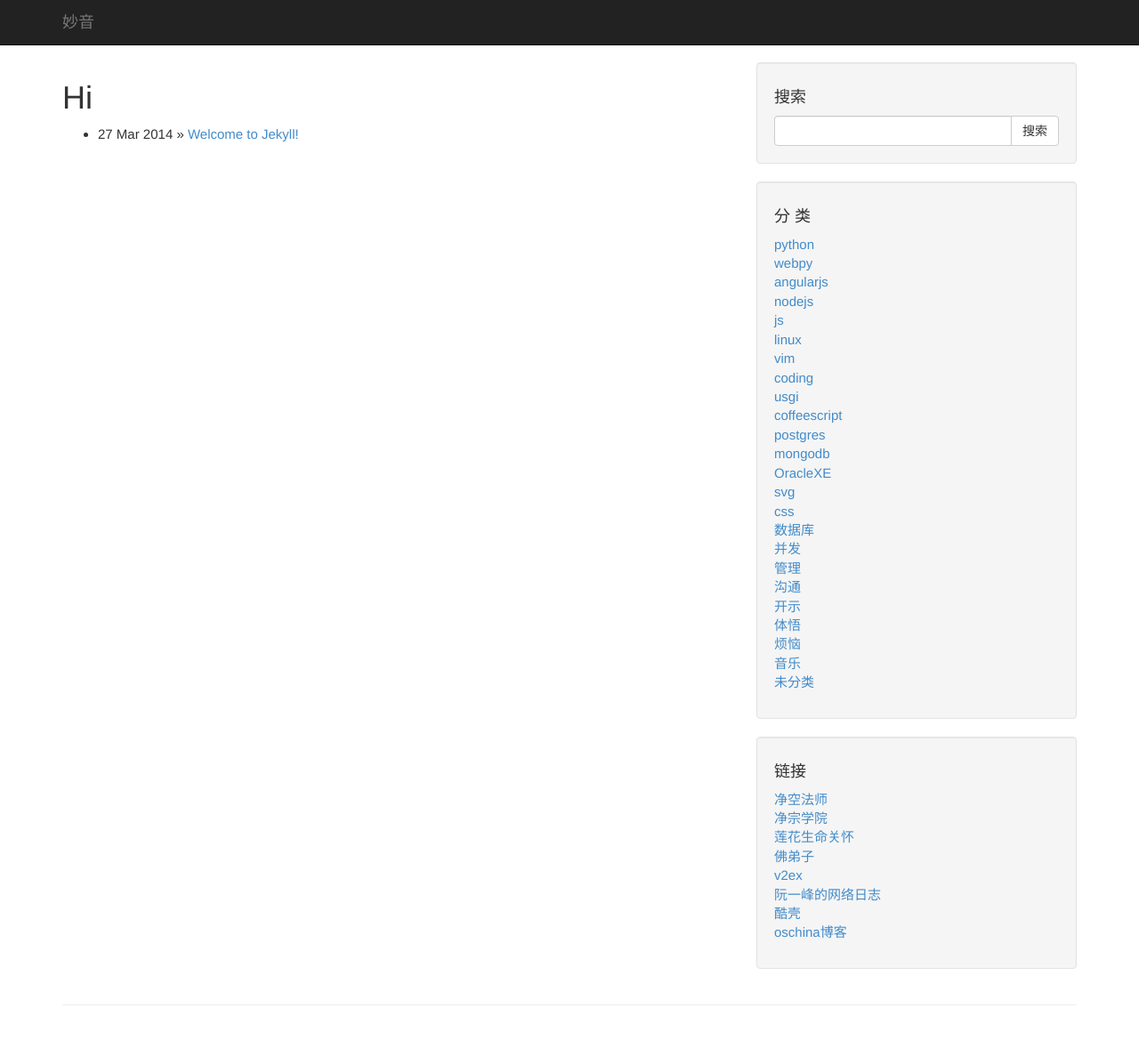
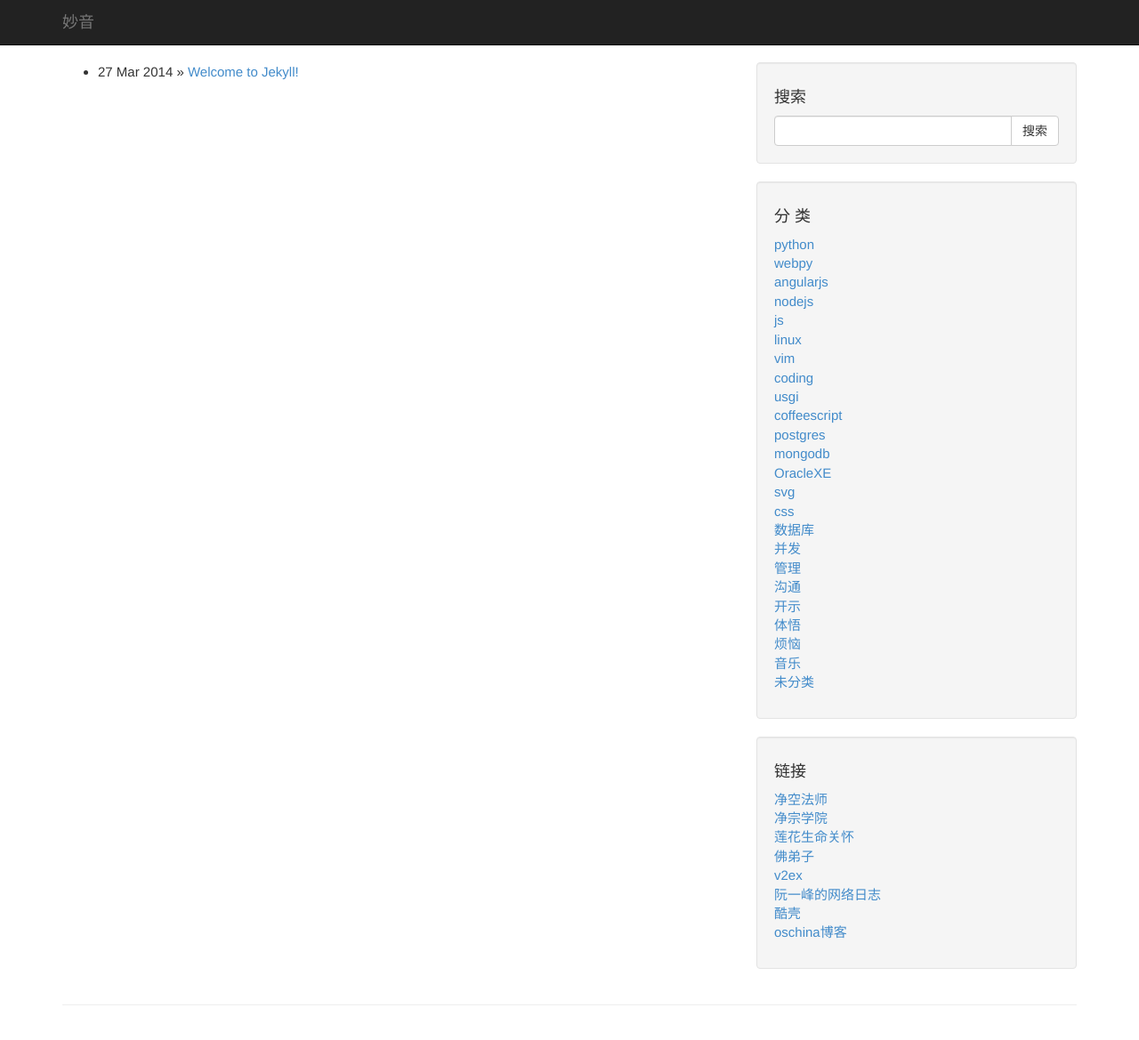
Before and after one commit to miaoyin/blog-old, a Jekyll site: the page built from index.html, in a window 1280 px wide and 1240 px high. Shown: the top 1169 px of the window at 89% size. Built offline with Jekyll 4.4.1, drawn with Linux system fonts in a browser that asks for light colours; Markdown is read by kramdown in place of the engine named in the settings.

Commit message:
标题链接

```diff
--- a/_layouts/default.html
+++ b/_layouts/default.html
@@ -45,7 +35,7 @@
             <span class="icon-bar">
             </span>
           </button>
-          <a class="navbar-brand" href="/index.html">
+          <a class="navbar-brand" href="{{site.baseurl}}/index.html">
             妙音
           </a>
         </div>
--- a/index.html
+++ b/index.html
@@ -4,7 +4,6 @@ title: 妙音's blog
 ---
 
 <div id="home">
-  <h1>Hi</h1>
   <ul class="posts">
     {% for post in site.posts %}
     <li><span>{{ post.date | date_to_string }}</span> &raquo; <a href="{{site.baseurl}}{{ post.url }}">{{ post.title }}</a></li>
```
Also changed, not shown: other parts of _layouts/default.html (+0 -10 lines), 2 other files.
